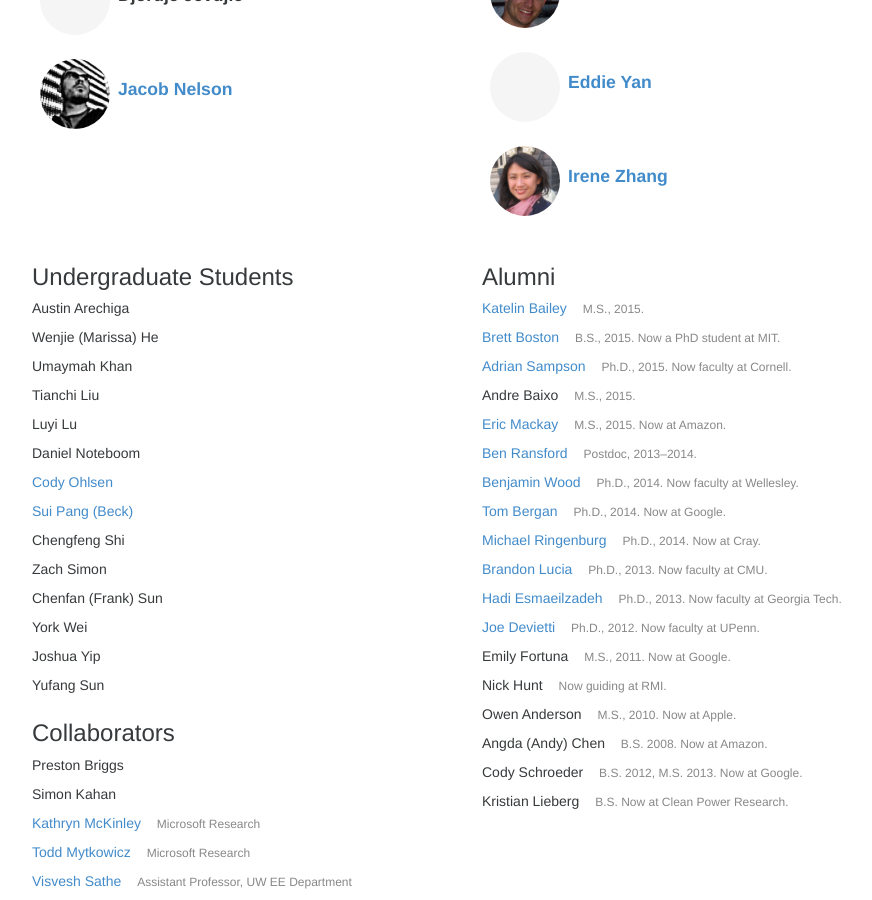
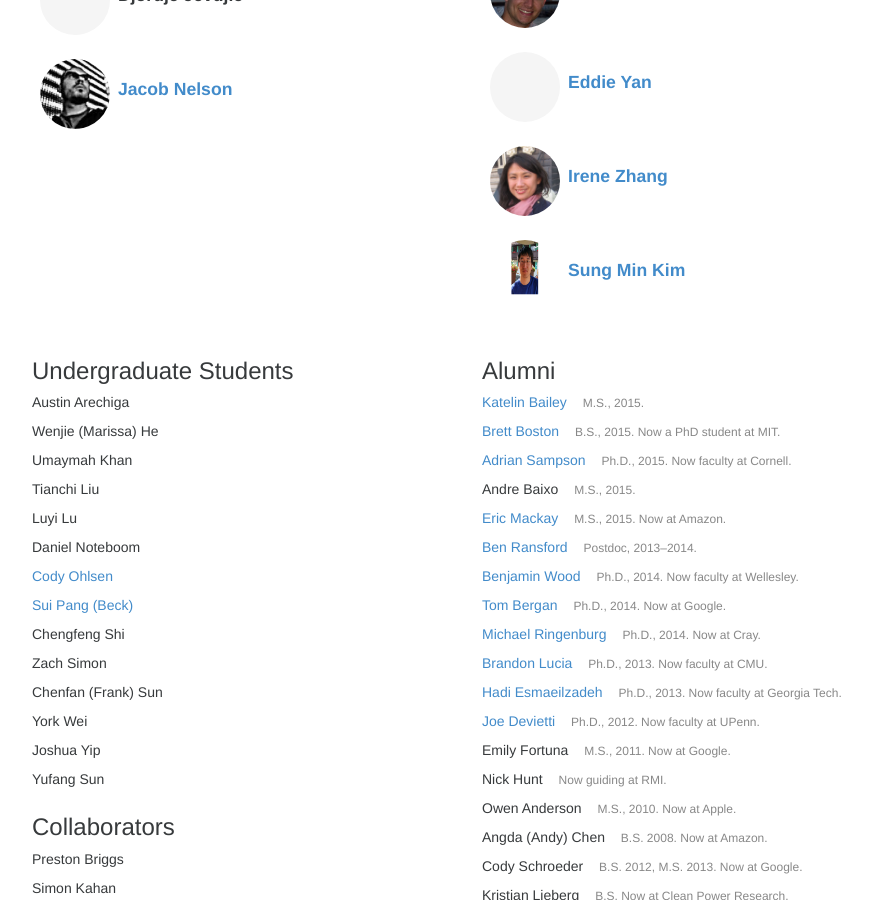
Before and after one commit to uwsampa/sampa-public, a Jekyll site: the page built from index.html, in a window 1280 px wide and 900 px high, scrolled down 2709 px. Shown: the whole window, without its empty margins (173-1045 px from the left). Built offline with Jekyll 4.4.1, drawn with Linux system fonts in a browser that asks for light colours; nearby versions of some CDN libraries; Markdown is read by kramdown in place of the engine named in the settings.

Commit message:
adding sung to the list of grads

```diff
--- a/_data/people.yml
+++ b/_data/people.yml
@@ -152,6 +152,12 @@ iyzhang:
     webpage: http://irenezhang.net/
     role: grad
     image: /img/people/iyzhang.jpg
+
+sungkim:
+    display_name: "Sung Min Kim"
+    webpage: http://sungkim.net/
+    role: grad
+    image: /img/people/sung.png
 
 
 # Alums
```
